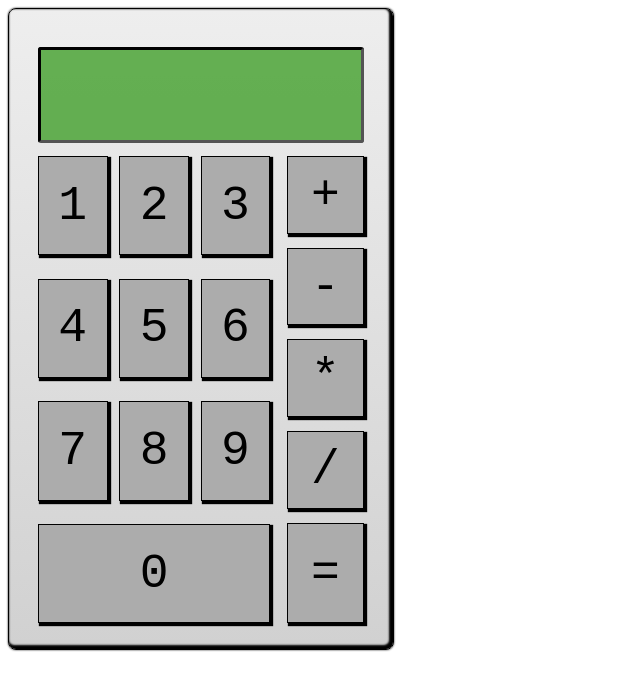
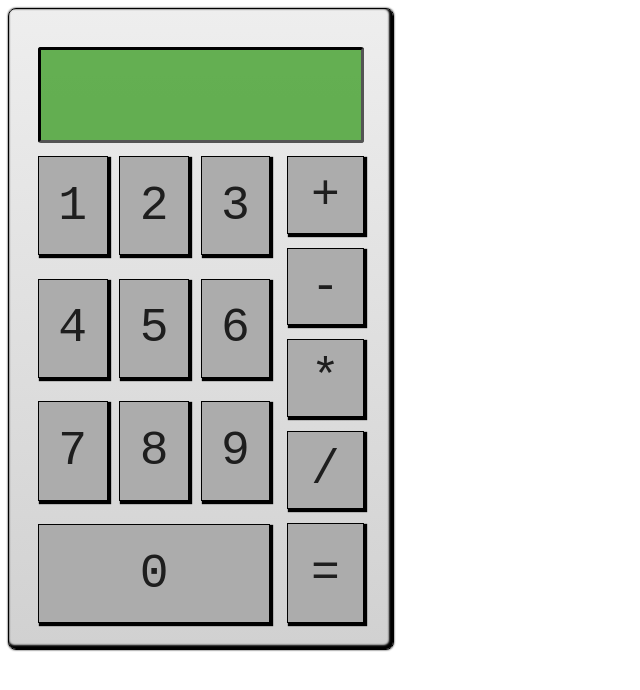
Before and after one commit to SanteriP/odin-calculator, a plain HTML site: page index.html in a window 1280 px wide. Shown: the whole page, without its empty margins (0-640 px from the left). Drawn offline with Linux system fonts and the light colour scheme.

Commit message:
Make button font color lighter

```diff
--- a/styles.css
+++ b/styles.css
@@ -55,6 +55,7 @@
     font-size: 6vh;
     font-weight: 500;
     background-color: rgb(172, 172, 172);
+    color: rgb(30,30,30);
     border: 1px solid black;
     box-shadow: black 2px 2px 1px 1px;
 }
```
